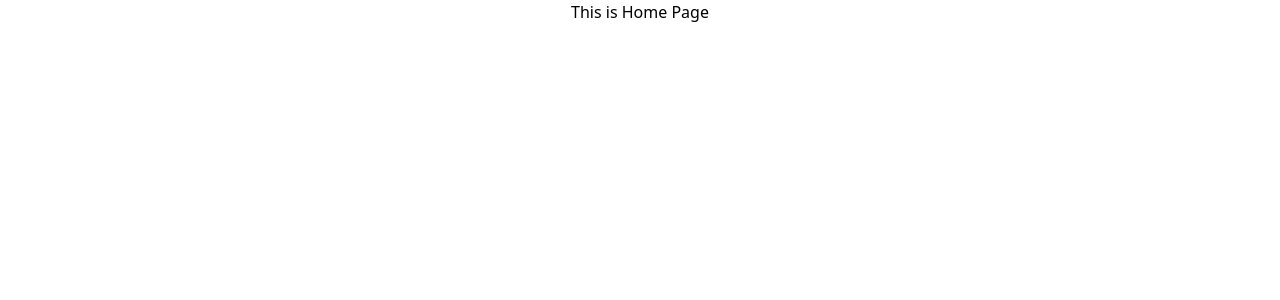
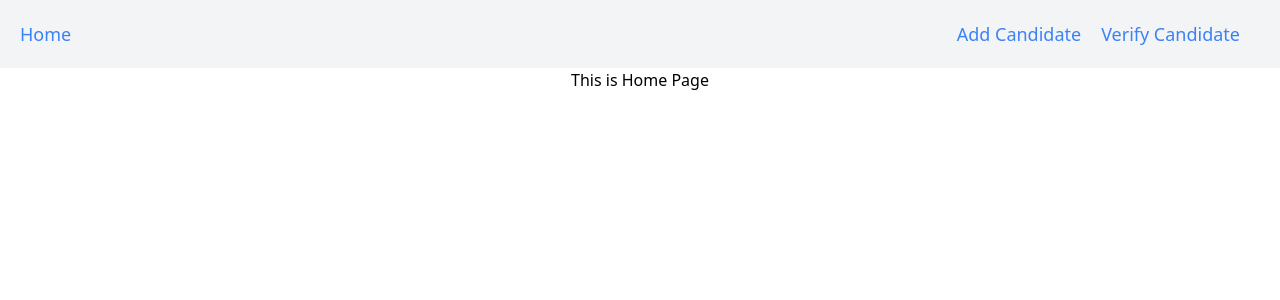
Before and after one commit to ShankhadeepBanerjee/final-year-project-frontend, a React (Vite) app: page / in a window 1280 px wide. Shown: the top 300 px of the page. Built offline with nearby package versions, Linux system fonts and the light colour scheme.

Commit message:
feat: creates header and adds links for other pages

```diff
--- a/src/App.jsx
+++ b/src/App.jsx
@@ -1,4 +1,5 @@
 import { BrowserRouter as Router, Routes, Route } from "react-router-dom";
+import Header from "./components/Header";
 import AddCandidate from "./pages/AddCandidate";
 import Error from "./pages/Error";
 import Home from "./pages/Home";
@@ -9,6 +10,7 @@ import VerifyCandidate from "./pages/VerifyCandidate";
 function App() {
   return (
     <Router>
+      <Header />
       <Routes>
           <Route path="/">
             <Route index  element={<Home />} />
--- /dev/null
+++ b/src/components/Header.jsx
@@ -0,0 +1,26 @@
+import React from "react";
+import { Link } from "react-router-dom";
+
+const routs = {
+  "add-candidate": "Add Candidate",
+  "verify-candidate": "Verify Candidate",
+};
+
+export default function Header() {
+  return (
+    <div className="py-5 px-5 flex bg-gray-100">
+      <Link to="/" className="flex-1 text-lg text-blue-500 hover:text-blue-800">
+        Home
+      </Link>
+      {Object.keys(routs).map((item, idx) => (
+        <Link
+          key={idx}
+          to={`/${item}`}
+          className="mr-5 text-blue-500 hover:text-blue-800 text-lg"
+        >
+          {routs[item]}
+        </Link>
+      ))}
+    </div>
+  );
+}
```
